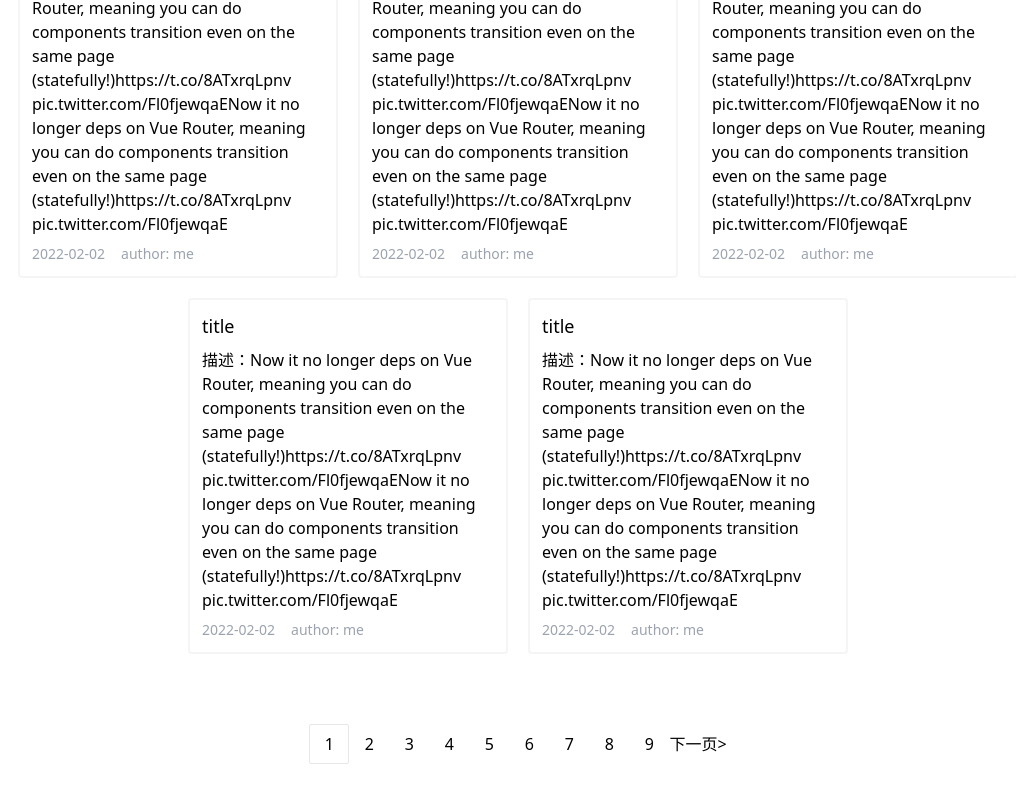
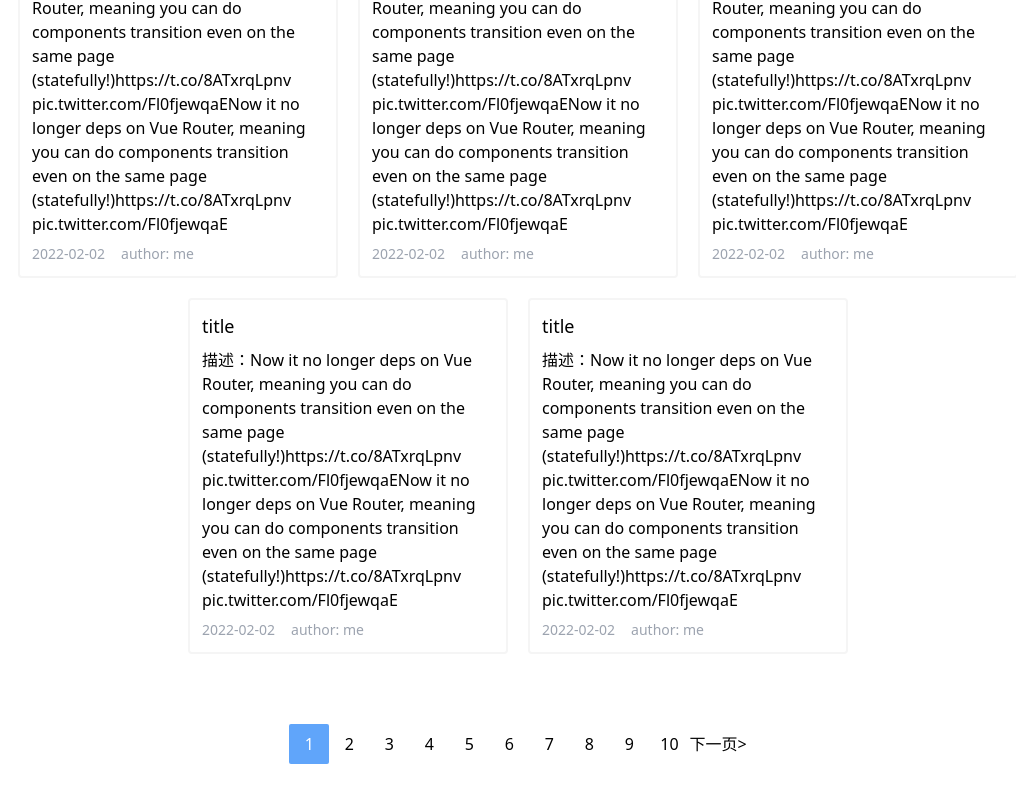
Before and after one commit to BLinL/v-blog, a Vue app: page /blog in a window 1280 px wide. Shown: the part 488-1290 px from the top of the page, without its empty margins (122-1138 px from the left). Built offline with nearby package versions, Linux system fonts and the light colour scheme.

Commit message:
fix: page count

```diff
--- a/src/components/Card.vue
+++ b/src/components/Card.vue
@@ -1,5 +1,5 @@
 <template>
-  <a @click.prevent="handleClick">
+  <a class="hover:cursor-pointer" @click.prevent="handleClick">
     <div
       class="
         flex-grow
--- a/src/components/Page.vue
+++ b/src/components/Page.vue
@@ -4,14 +4,14 @@
     <template v-for="(item, index) in pageNumberArr" :key="index">
       <button
         type="button"
-        class="border-1 rounded-sm min-w-fit w-10 h-10"
-        :class="{ border: item === pageProps.curPage }"
+        class="rounded-sm min-w-fit w-10 h-10"
+        :class="{ 'bg-blue-400 text-white': item === pageProps.curPage }"
         @click="handleClick(item)"
       >
         {{ item }}
       </button>
     </template>
-    <button v-if="pageProps.curPage < pageCount" @click="handleClick(pageProps.curPage + 1)">下一页&gt;</button>
+    <button v-if="pageProps.curPage < maxPage" @click="handleClick(pageProps.curPage + 1)">下一页&gt;</button>
   </div>
 </template>
 
@@ -37,7 +37,7 @@ export default {
     });
 
     const minPage = computed(()=>{
-        let min = props.pageProps.curPage - Math.floor(props.pageProps.visibleNumber / 2)
+        let min = props.pageProps.curPage - (Math.floor(props.pageProps.visibleNumber / 2))
         if (min < 1) {
             min = 1
         }
@@ -57,7 +57,7 @@ export default {
 
     const pageNumberArr = computed(()=>{
         const arr = []
-        for(let i = minPage.value; i < maxPage.value; i++) {
+        for(let i = minPage.value; i <= maxPage.value; i++) {
             arr.push(i)
         }
         return arr
--- a/src/views/Post.vue
+++ b/src/views/Post.vue
@@ -23,7 +23,7 @@ export default {
       default: {
         title: "",
         date: "",
-        main: "haha",
+        main: "",
       },
     },
   },
```
